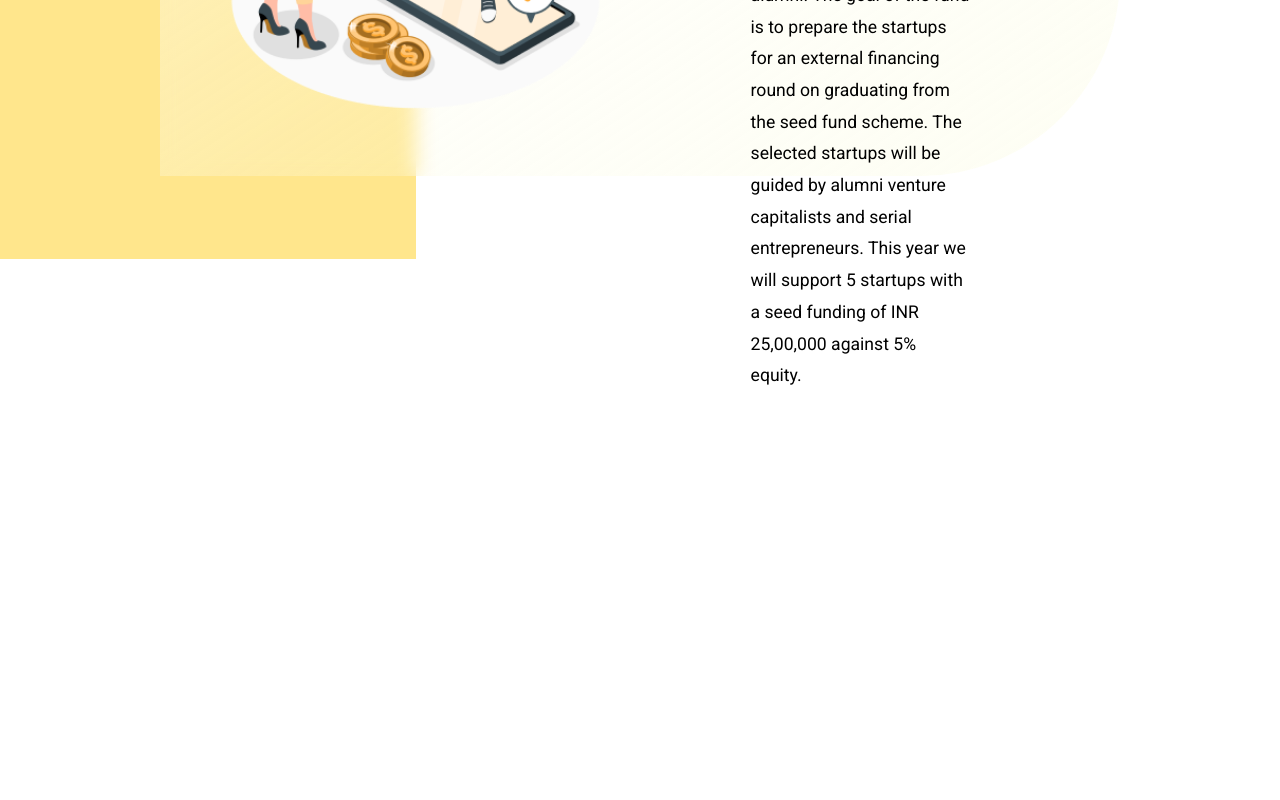
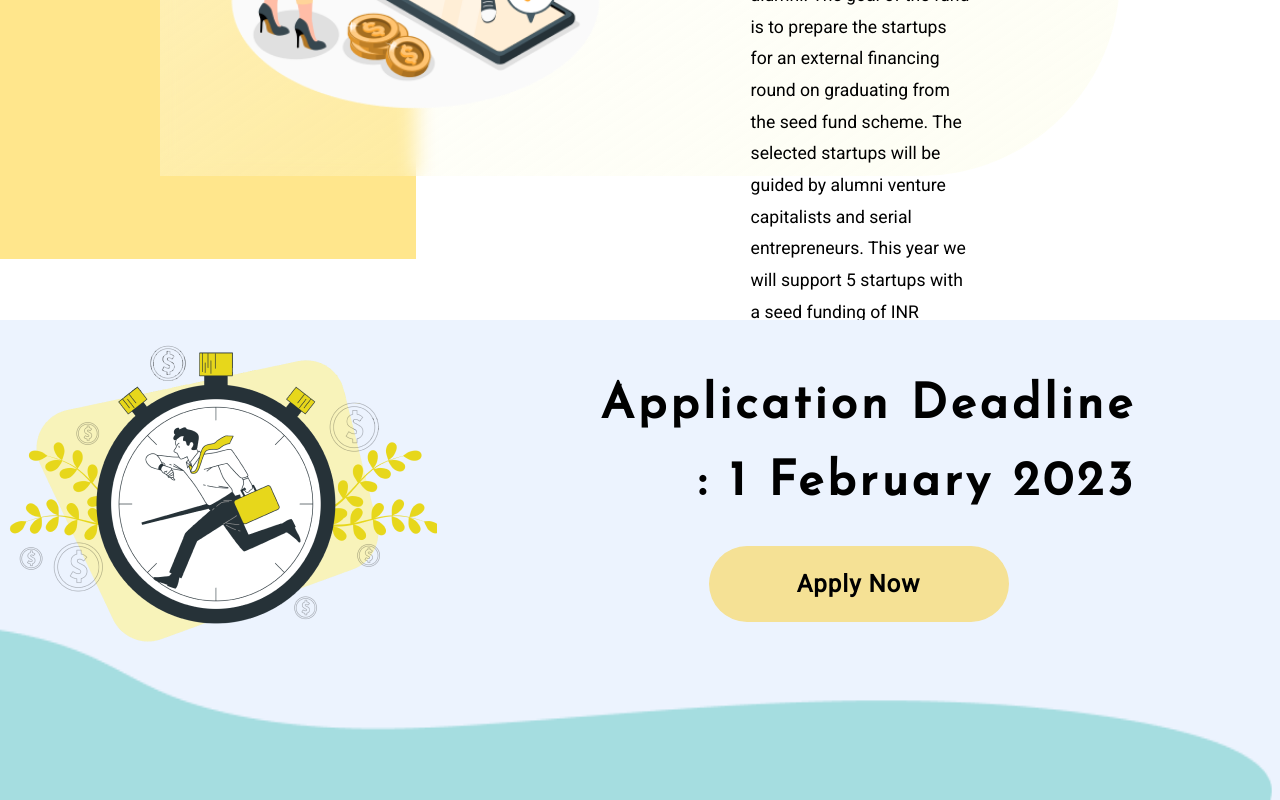
Before and after one commit to bhav-khurana/IIT-BHU-SeedFund, a React (Create React App) app: page / in a window 1280 px wide. Shown: the part 541-1341 px from the top of the page. Before the commit the page ends 933 px from the top, so only its background shows below. Built offline with nearby package versions, Linux system fonts and the light colour scheme.

Commit message:
Complete Home Page

```diff
--- a/src/App.js
+++ b/src/App.js
@@ -5,13 +5,11 @@ import Timeline from './Component/Timeline';
 import Team from './Component/Team';
 import Mentors from './Component/Mentors';
 import FAQs from './Component/FAQs';
-import Navbar from './Component/Navbar';
 
 
 const App = ()=>{
   return (
     <>
-    <Navbar />
     <Switch>
       <Route exact path="/" component={Home} />
       <Route exact path="/timeline" component={Timeline} />
--- a/src/Component/Home.js
+++ b/src/Component/Home.js
@@ -1,10 +1,16 @@
 import React from "react";
 import introImg from '../Images/Sponsor-amico2.png';
+import back from '../Images/back.png';
+import urgentBro from '../Images/urgent-bro.png';
 import '../Css/Home.css'
+import Navbar from "./Navbar";
 
 const Home = ()=>{
     return (
         <>
+        <header>
+        </header>
+        <Navbar />
         <div className="intro">
             <img src={introImg} alt="intro" className="introImg" />
             <div className="introTextTitle">
@@ -21,7 +27,13 @@ a seed funding of INR 25,00,000 against 5% equity.
             <div className="curve"></div>
         </section> */}
         <div className="apply">
-
+            <img src={back} alt="background" className="back" />
+            <img src={urgentBro} alt="urgent-bro" className="applyImage" />
+            <div className="applyText">Application Deadline : 1 February 2023
+            <div className="applyButton">
+                Apply Now
+            </div>
+            </div>
         </div>
         </>
     )
--- a/src/Component/Navbar.js
+++ b/src/Component/Navbar.js
@@ -6,8 +6,6 @@ import '../Css/Navstyle.css';
 const Navbar = ()=>{
     return (
         <>
-        <header>
-        </header>
             <div className="container container-flex">
                 <div className="logoContainer">
                     <img src={logo} alt="logo" className="logo" />
--- a/src/Component/Timeline.js
+++ b/src/Component/Timeline.js
@@ -1,8 +1,10 @@
 import React from "react";
+import Navbar from "./Navbar";
 
 const Timeline = ()=>{
     return (
         <>
+        <Navbar />
         <h1>Timeline Page</h1>
         </>
     )
--- a/src/Css/Home.css
+++ b/src/Css/Home.css
@@ -1,3 +1,11 @@
+header {
+    position: absolute;
+    width: 32.5%;
+    height: 800px;
+    background-color: var(--primaryColor);
+
+}
+
 .intro {
     display: flex;
     margin: 2em auto;
@@ -29,3 +37,44 @@
     line-height: 1.8em;
     font-family: 'Roboto', sans-serif;
 }
+
+.apply {
+    justify-content: space-between;
+    display: flex;
+    margin: 9em auto;
+    margin-bottom: 0;
+}
+
+.back {
+    position: absolute;
+    width: 100%;
+    height: 60%;
+}
+
+.applyImage {
+    position: relative;
+}
+
+.applyText {
+    text-align: right;
+    line-height: 1.6em;
+    font-family: 'Josefin Sans', sans-serif;
+    font-weight: 700;
+    letter-spacing: 4px;
+    margin: 1em 3em;
+    font-size: 3rem;
+    position: relative;
+}
+
+.applyButton {
+    text-align: center;
+    letter-spacing: 0;
+    font-family: 'Roboto', sans-serif;
+    font-weight: 600;
+    font-size: 1.5rem;
+    margin: 1em auto;
+    width: 300px;
+    letter-spacing: 1px;
+    border-radius: 55px;
+    background-color: #F5E195;
+}
--- a/src/Css/Navstyle.css
+++ b/src/Css/Navstyle.css
@@ -2,17 +2,8 @@
     --primaryColor: #FFE68C
 }
 
-header {
-    position: absolute;
-    width: 32.5%;
-    height: 800px;
-    background-color: var(--primaryColor);
-
-}
-
 .container {
     position: relative;
-    /* width: 95%; */
     background-color: transparent;
     margin: 0 auto;
     padding: 1em 1em;
```
Also changed, not shown: src/Images/back.png, src/Images/urgent-bro.png (added).
